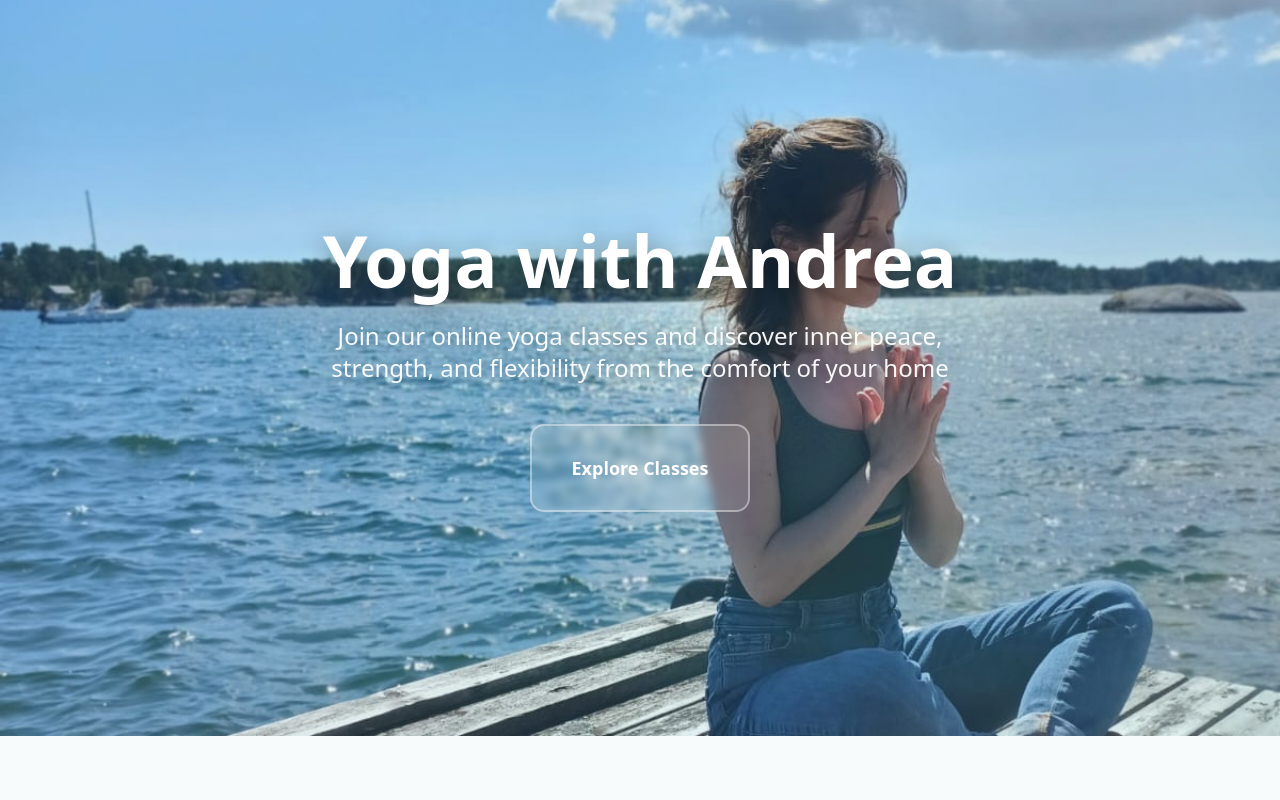
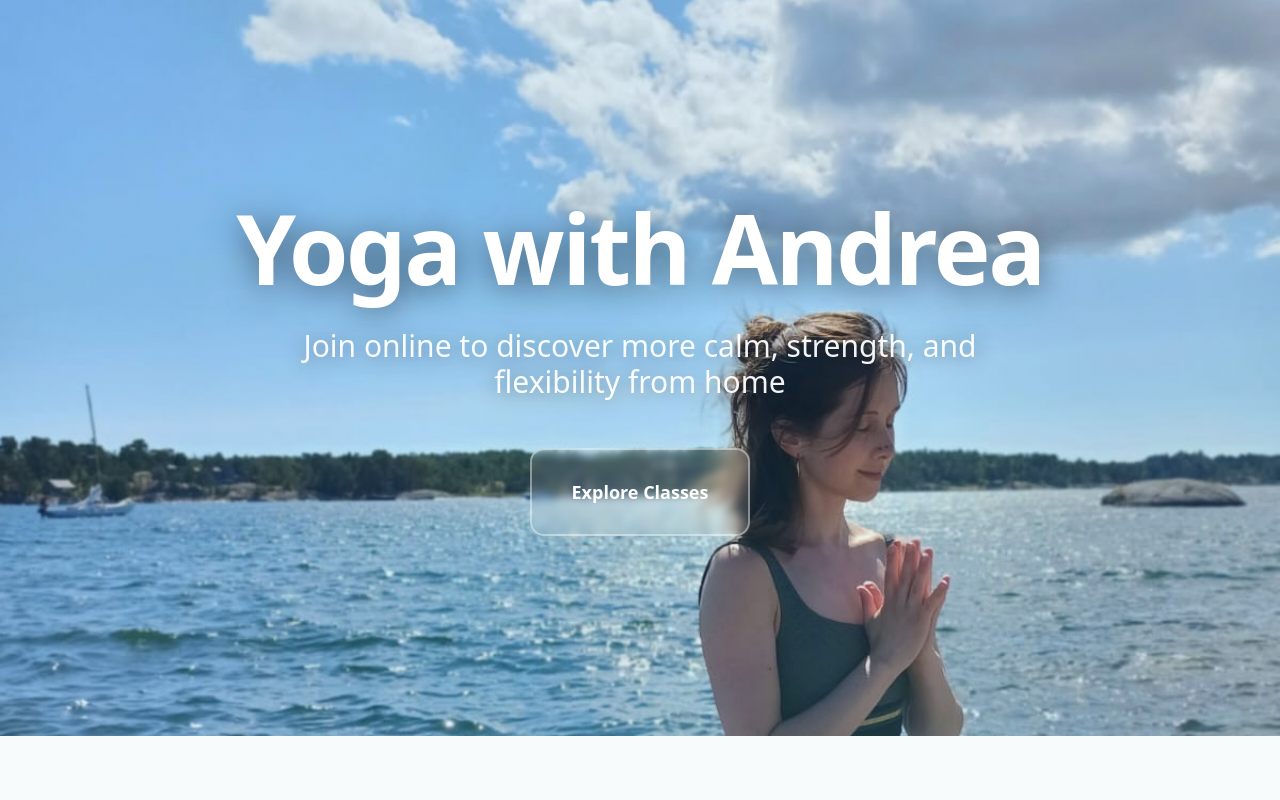
Before and after one commit to Lovable-projects-yoga/project-nexus-vibe2, a React (Vite) app: page / in a window 1280 px wide. Shown: the top 800 px of the page. Built offline with nearby package versions, Linux system fonts and the light colour scheme; the HTML template or start-up script is replaced by a standard one.

Commit message:
Update hero section text and image

```diff
--- a/src/components/Hero.tsx
+++ b/src/components/Hero.tsx
@@ -9,18 +9,18 @@ const Hero = () => {
   return (
     <section className="relative min-h-[92vh] flex items-center justify-center overflow-hidden">
       <div
-        className="absolute inset-0 bg-cover bg-center z-0"
+        className="absolute inset-0 bg-cover bg-[center_30%] z-0"
         style={{ backgroundImage: `url(${heroImage})` }}
       >
-        <div className="absolute inset-0 bg-gradient-to-br from-primary/20 via-accent/15 to-secondary/20" />
+        <div className="absolute inset-0 bg-gradient-to-br from-primary/15 via-accent/10 to-secondary/15" />
       </div>
 
       <div className="relative z-10 max-w-4xl mx-auto px-6 text-center animate-fade-in">
-        <h1 className="text-5xl md:text-7xl font-bold mb-6 text-white drop-shadow-[0_4px_12px_rgba(0,0,0,0.4)] leading-tight">
+        <h1 className="text-6xl md:text-8xl font-bold mb-8 text-white drop-shadow-[0_4px_16px_rgba(0,0,0,0.5)] leading-tight tracking-tight">
           Yoga with Andrea
         </h1>
-        <p className="text-xl md:text-2xl mb-10 text-white/95 max-w-2xl mx-auto drop-shadow-[0_2px_8px_rgba(0,0,0,0.3)] leading-relaxed">
-          Join our online yoga classes and discover inner peace, strength, and flexibility from the comfort of your home
+        <p className="text-2xl md:text-3xl mb-12 text-white/95 max-w-3xl mx-auto drop-shadow-[0_2px_10px_rgba(0,0,0,0.4)] leading-relaxed font-light">
+          Join online to discover more calm, strength, and flexibility from home
         </p>
         <Button
           variant="hero"
```
